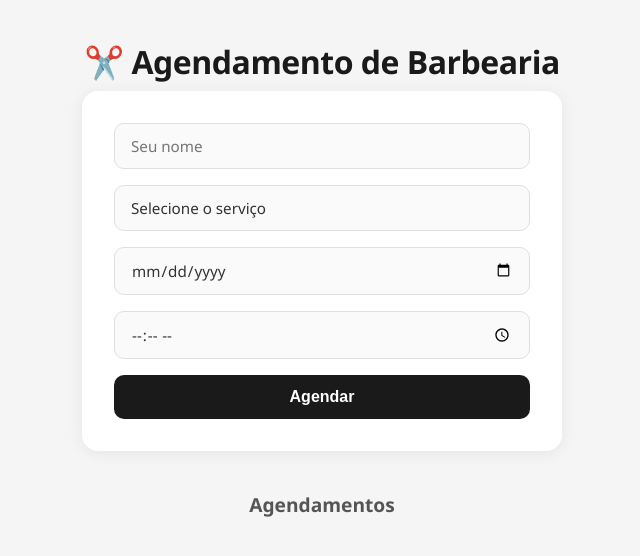
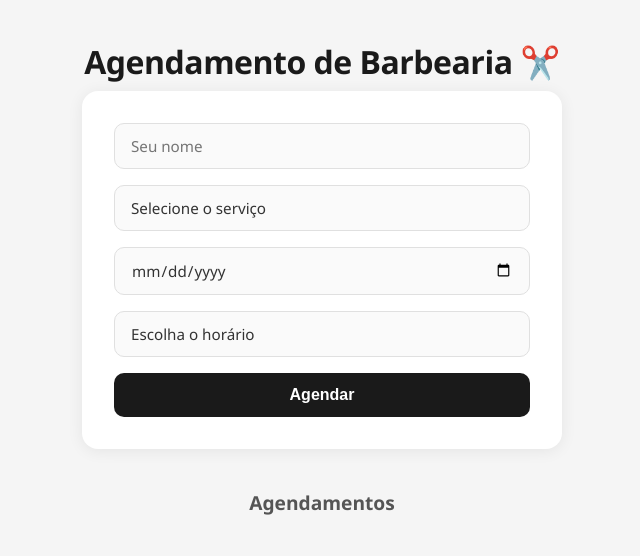
Before and after one commit to AbraaoAlvs/agendamento-barbearia, a website: page public/index.html in a window 1280 px wide. Shown: the whole page, without its empty margins (318-958 px from the left). Drawn offline with Linux system fonts and the light colour scheme; no server answers.

Commit message:
feat: horários e fixos e bloqueio de dias indisponíveis

```diff
--- a/public/index.html
+++ b/public/index.html
@@ -7,7 +7,7 @@
     <link rel="stylesheet" href="style.css">
 </head>
 <body>
-    <h1>✂️ Agendamento de Barbearia</h1>
+    <h1> Agendamento de Barbearia ✂️</h1>
 
     <form id="formAgendamento">
         <input type="text" id="nome" placeholder="Seu nome" required>
@@ -19,8 +19,33 @@
             <option value="combo">Combo (Corte + Barba)</option>
         </select>
 
-        <input type="date" id="data" required />
-        <input type="time" id="horario" required />
+        <input type="date" id="data" required>
+
+        <select id="horario" required>
+           <option value="" disabled selected>Escolha o horário</option>
+           <option value="09:00">09:00</option>
+           <option value="09:30">09:30</option>
+           <option value="10:00">10:00</option>
+           <option value="10:30">10:30</option>
+           <option value="11:00">11:00</option>
+           <option value="11:30">11:30</option>
+           <option value="12:00">12:00</option>
+           <option value="12:30">12:30</option>
+           <option value="13:00">13:00</option>
+           <option value="13:30">13:30</option>
+           <option value="14:00">14:00</option>
+           <option value="14:30">14:30</option>
+           <option value="15:00">15:00</option>
+           <option value="15:30">15:30</option>
+           <option value="16:00">16:00</option>
+           <option value="16:30">16:30</option>
+           <option value="17:00">17:00</option>
+           <option value="17:30">17:30</option>
+           <option value="18:00">18:00</option>
+           <option value="18:30">18:30</option>
+           <option value="19:00">19:00</option>
+        </select>
+
         <button type="submit">Agendar</button>
 
     </form>
--- a/public/script.js
+++ b/public/script.js
@@ -1,6 +1,21 @@
 // 1. Quando a página carregar, busca os agendamentos existentes
 document.addEventListener("DOMContentLoaded", () => {
+    // Define a data mínima como hoje
+    const hoje = new Date().toISOString().split("T")[0];
+    document.getElementById("data").min = hoje;
+
     carregarAgendamentos();
+});
+
+// Bloqueia domingos e segundas no calendário
+document.getElementById("data").addEventListener("input", function () {
+    const data = new Date(this.value + "T00:00:00");
+    const diaSemana = data.getDay(); // 0 = domingo, 1 = segunda
+
+    if (diaSemana === 0 || diaSemana === 1) {
+        alert("A barbearia não atende aos domingos e segundas-feiras. Por favor, escolha outro dia.");
+        this.value = "";
+    }
 });
 
 // 2. Quando o formulário for enviado, cria um novo agendamento
```
